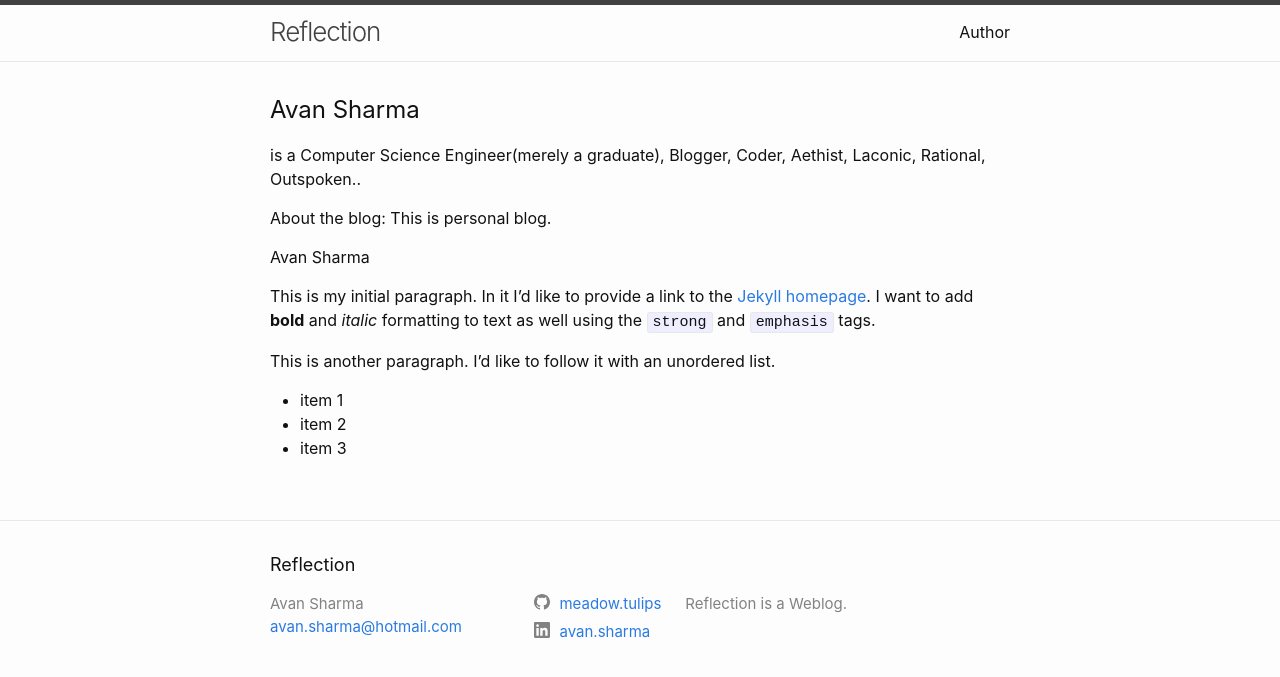
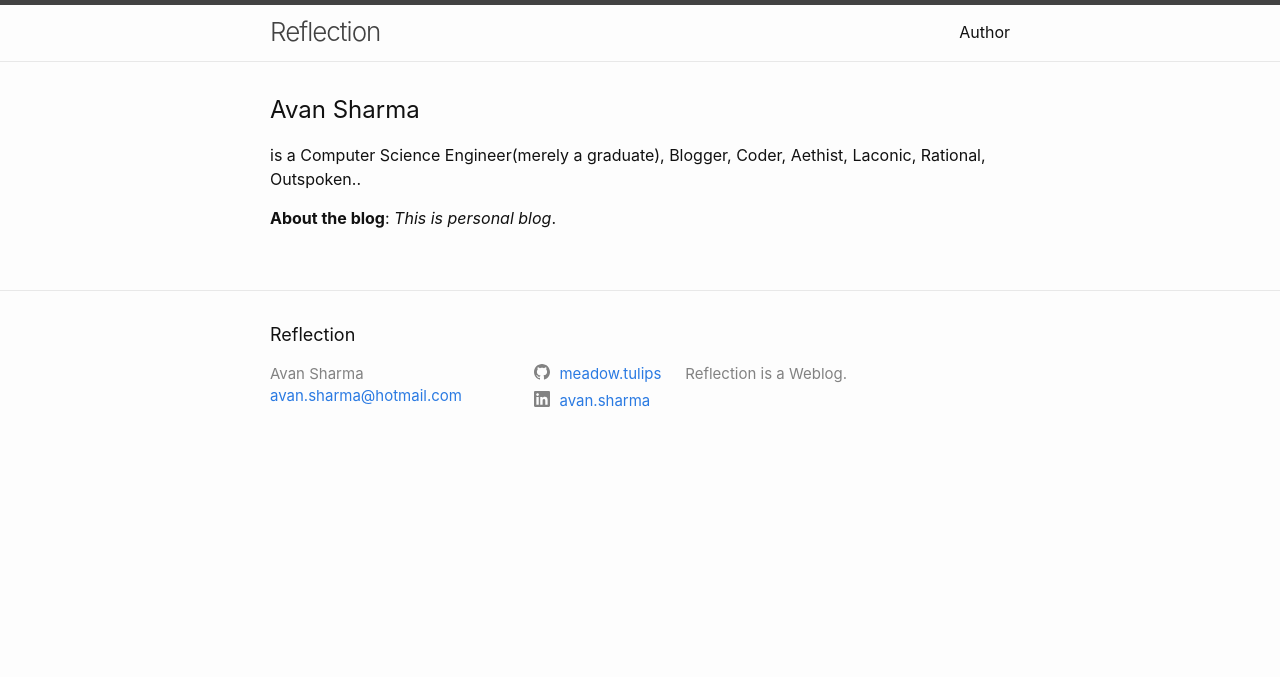
Before and after one commit to meadow-tulips/Myblog, a Jekyll site: the page built from about.md, in a window 1280 px wide. Shown: the top 677 px of the page. Built offline with Jekyll 4.4.1, drawn with Linux system fonts in a browser that asks for light colours.

Commit message:
Update about.md

```diff
--- a/about.md
+++ b/about.md
@@ -8,16 +8,4 @@ author: Avan Sharma
 # {{ page.author }}
    is a Computer Science Engineer(merely a graduate),  Blogger,  Coder,  Aethist, Laconic,  Rational, Outspoken..
 
-About the blog: This is personal blog.
-
-{{ site.author }}
-
-
-
-This is my initial paragraph. In it I’d like to provide a link to the [Jekyll homepage](http://jekyllrb.com/ "Jekyll"). I want to add **bold** and *italic* formatting to text as well using the `strong` and `emphasis` tags.
-
-This is another paragraph. I’d like to follow it with an unordered list.
-
-* item 1
-* item 2
-* item 3
+**About the blog**: *This is personal blog*.
```
